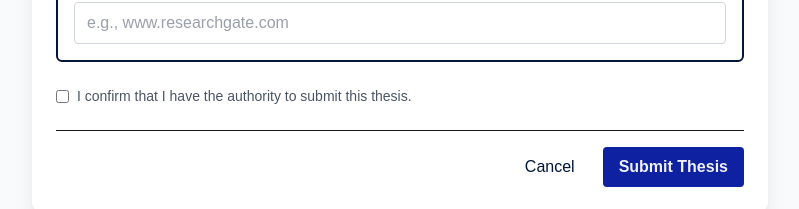
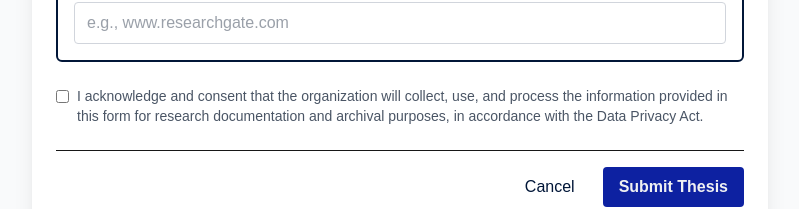
Before and after one commit to ACE-CARDS/project-tongitss, a Next.js app: page /thesis/add in a window 1280 px wide. Shown: the part 1627-1836 px from the top of the page, without its empty margins (240-1039 px from the left). Built offline with nearby package versions, Linux system fonts and the light colour scheme; no server answers; the database is empty.

Commit message:
style(thesis repo ui): fix thesis style inconsistencies

```diff
--- a/app/thesis/add/page.tsx
+++ b/app/thesis/add/page.tsx
@@ -190,7 +190,7 @@ export default async function AddThesisPage() {
                   <select
                     id="category"
                     name="category"
-                    className="text-gray-700 w-full px-3 py-2 border border-gray-300 rounded focus:outline-none focus:border-[#eec643]"
+                    className="text-gray-700 w-full px-3 py-2 border border-gray-300 rounded focus:outline-none focus:border-[#011638]"
                     defaultValue=""
                   >
                     <option value="" disabled>Select a category</option>
@@ -209,7 +209,7 @@ export default async function AddThesisPage() {
                   <select
                     id="school"
                     name="school"
-                    className="text-gray-700 w-full px-3 py-2 border border-gray-300 rounded focus:outline-none focus:border-[#eec643]"
+                    className="text-gray-700 w-full px-3 py-2 border border-gray-300 rounded focus:outline-none focus:border-[#011638]"
                     defaultValue=""
                   >
                     <option value="" disabled>Select a school</option>
@@ -307,7 +307,7 @@ export default async function AddThesisPage() {
                 className="mt-1 accent-[#eec643]"
               />
               <label htmlFor="privacy" className="text-sm text-gray-600">
-                I confirm that I have the authority to submit this thesis.
+                I acknowledge and consent that the organization will collect, use, and process the information provided in this form for research documentation and archival purposes, in accordance with the Data Privacy Act.
               </label>
             </div>
 
```
Also changed, not shown: app/thesis/page.tsx (+4 -4 lines).
